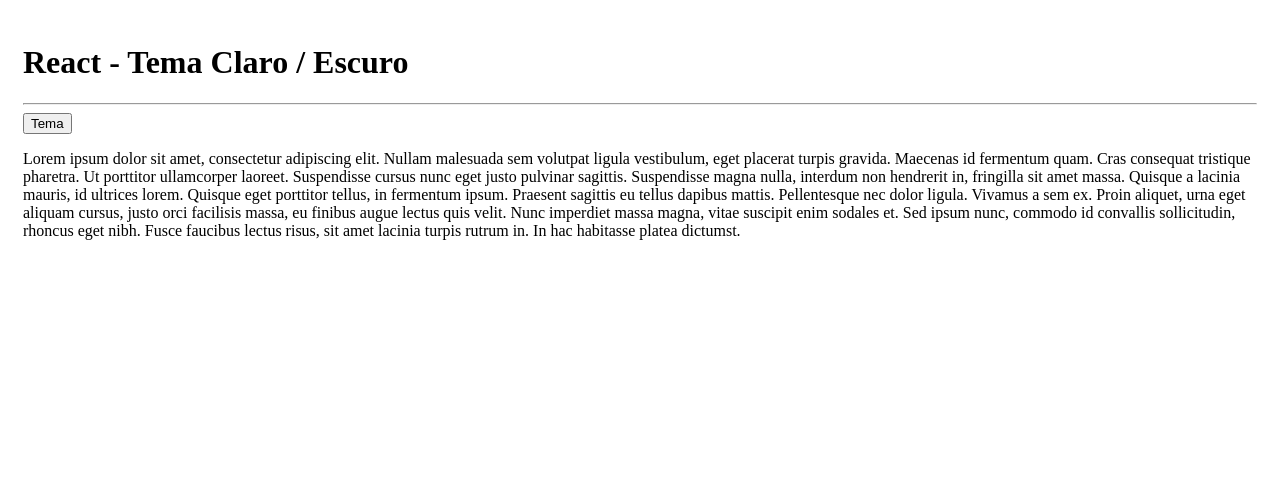
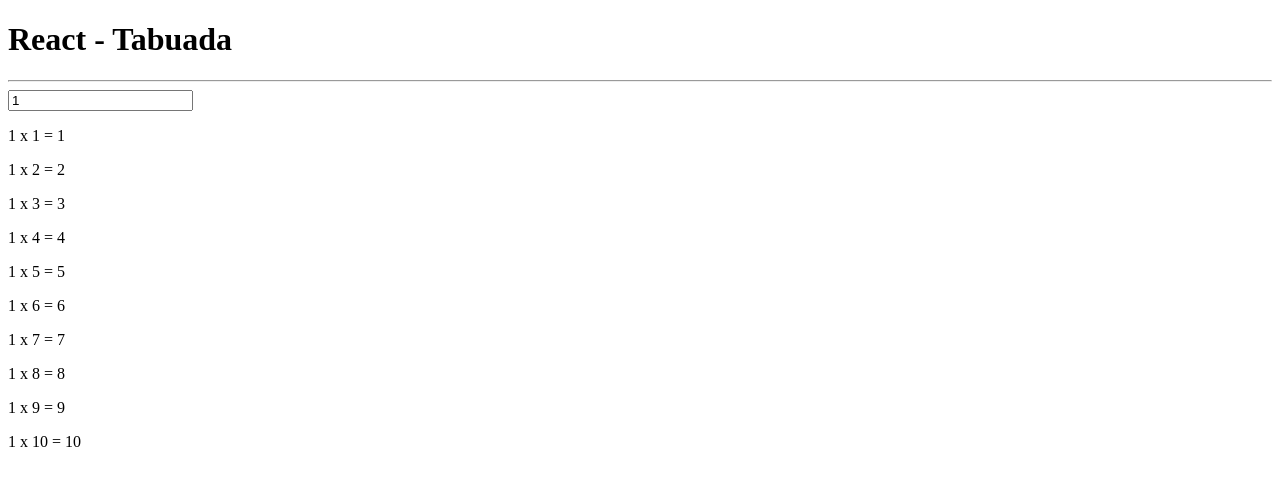
Before and after one commit to ABDALAZARD/react-componentes, a React (Create React App) app: page / in a window 1280 px wide. Shown: the top 486 px of the page. Built offline with nearby package versions, Linux system fonts and the light colour scheme.

Commit message:
Tabuada de multiplicação com react

```diff
--- a/src/App.js
+++ b/src/App.js
@@ -2,17 +2,23 @@
 
 export default function App() {
 
-    const [escuro, setEscuro] = useState(false)
+    const [valor, setValor] = useState(1)
+
+    const multiplicar = () => {
+        if (isNaN(valor)) return []
+        let produtos = []
+        for (let m = 1; m <= 10; m++) {
+            produtos.push(`${valor} x ${m} =  ${valor * m}`)
+        }
+        return produtos
+    }
+
     return (
-        <div style={{
-            backgroundColor: escuro ? "black" : "white",
-            color: escuro ? "white" : "black",
-            padding: 15
-        }}>
-            <h1>React - Tema Claro / Escuro</h1>
+        <div>
+            <h1>React - Tabuada</h1>
             <hr />
-            <button onClick={() => { setEscuro(old => !old) }}>Tema</button>
-            <p>Lorem ipsum dolor sit amet, consectetur adipiscing elit. Nullam malesuada sem volutpat ligula vestibulum, eget placerat turpis gravida. Maecenas id fermentum quam. Cras consequat tristique pharetra. Ut porttitor ullamcorper laoreet. Suspendisse cursus nunc eget justo pulvinar sagittis. Suspendisse magna nulla, interdum non hendrerit in, fringilla sit amet massa. Quisque a lacinia mauris, id ultrices lorem. Quisque eget porttitor tellus, in fermentum ipsum. Praesent sagittis eu tellus dapibus mattis. Pellentesque nec dolor ligula. Vivamus a sem ex. Proin aliquet, urna eget aliquam cursus, justo orci facilisis massa, eu finibus augue lectus quis velit. Nunc imperdiet massa magna, vitae suscipit enim sodales et. Sed ipsum nunc, commodo id convallis sollicitudin, rhoncus eget nibh. Fusce faucibus lectus risus, sit amet lacinia turpis rutrum in. In hac habitasse platea dictumst.</p>
+            <input type="number" onChange={(e) => { setValor(parseInt(e.target.value)) }} value={valor} />
+            {multiplicar().map(item => <p>{item}</p>)}
         </div>
     )
 }
```
